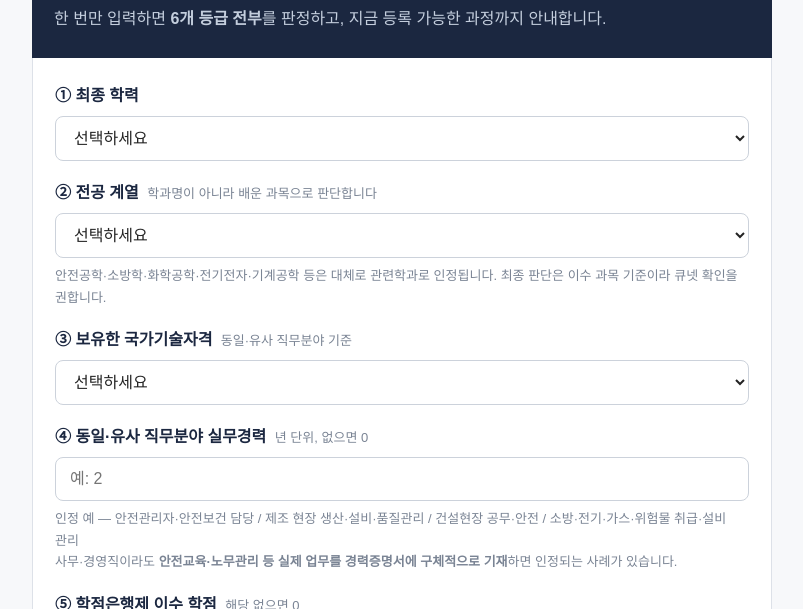
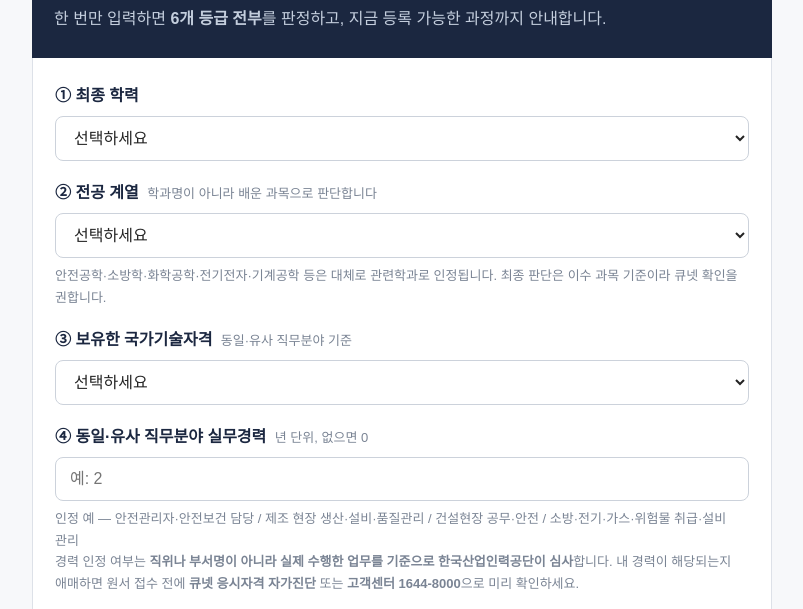
Before and after one commit to jihaengjae/eligibility, a plain HTML site: page index.html in a window 1280 px wide. Shown: the part 172-781 px from the top of the page, without its empty margins (238-1041 px from the left). Drawn offline with Linux system fonts and the light colour scheme.

Commit message:
응시자격
Updated the text regarding career recognition criteria.

```diff
--- a/index.html
+++ b/index.html
@@ -168,7 +168,7 @@
       <label for="exp">④ 동일·유사 직무분야 실무경력 <span class="hint">년 단위, 없으면 0</span></label>
       <input type="number" id="exp" min="0" max="40" step="1" placeholder="예: 2" inputmode="numeric">
       <p class="note">인정 예 — 안전관리자·안전보건 담당 / 제조 현장 생산·설비·품질관리 / 건설현장 공무·안전 / 소방·전기·가스·위험물 취급·설비 관리<br>
-      사무·경영직이라도 <strong>안전교육·노무관리 등 실제 업무를 경력증명서에 구체적으로 기재</strong>하면 인정되는 사례가 있습니다.</p>
+      경력 인정 여부는 <strong>직위나 부서명이 아니라 실제 수행한 업무를 기준으로 한국산업인력공단이 심사</strong>합니다. 내 경력이 해당되는지 애매하면 원서 접수 전에 <strong>큐넷 응시자격 자가진단</strong> 또는 <strong>고객센터 1644-8000</strong>으로 미리 확인하세요.</p>
     </div>
 
     <div class="f">
```
